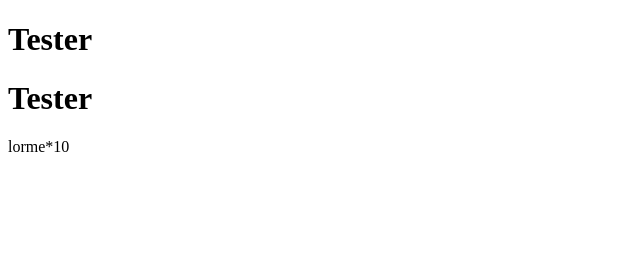
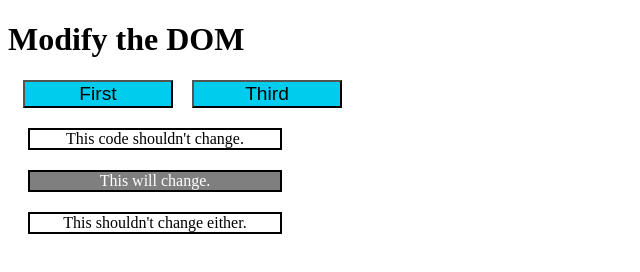
Before and after one commit to 3THEREAL/Cour.InteractWithJS, a plain HTML site: page index.html in a window 1280 px wide. Shown: the whole page, without its empty margins (0-640 px from the left). Drawn offline with Linux system fonts and the light colour scheme.

Commit message:
new file:   include/css/style.css 	modified:   index.html

```diff
--- /dev/null
+++ b/include/css/style.css
@@ -0,0 +1,18 @@
+button{
+    width:150px;
+    background-color: #00CCEE;
+    margin-left:15px;
+    font-size:120%;
+  }
+  p{
+    border:2px solid black;
+      text-align: center;
+      margin: 20px;
+      width:250px;
+  }
+
+  #stuff{
+      text-align: center;
+    color:white;
+      background-color: #7F7F7F;
+  }
--- a/index.html
+++ b/index.html
@@ -4,8 +4,10 @@
     <meta charset="UTF-8">
     <meta name="viewport" content="width=device-width, initial-scale=1.0">
     <title>JS W-1</title>
+    <link rel="stylesheet" href="include/css/style.css">
 </head>
 <body>
+    <!--
     <h1 id = "test" >Tester</h1>
     <h1 id = "test2" >Tester</h1>
     <p>lorme*10</p>
@@ -44,7 +46,15 @@
         var firstName = welcomeMsg("Yoyo");
         */
 
+    </script>
+-->
 
-    </script>
+    <h1>Modify the DOM</h1>
+        <button onclick="document.getElementById('stuff').innerHTML = 'Clicked First Button';">First</button>
+
+        <button onclick="document.getElementById('stuff').innerHTML = 'Clicked Another Button';">Third</button>
+    <p>This code shouldn't change.</p>
+        <p id="stuff">This will change.</p>
+            <p>This shouldn't change either.</p>
 </body>
 </html>
```
